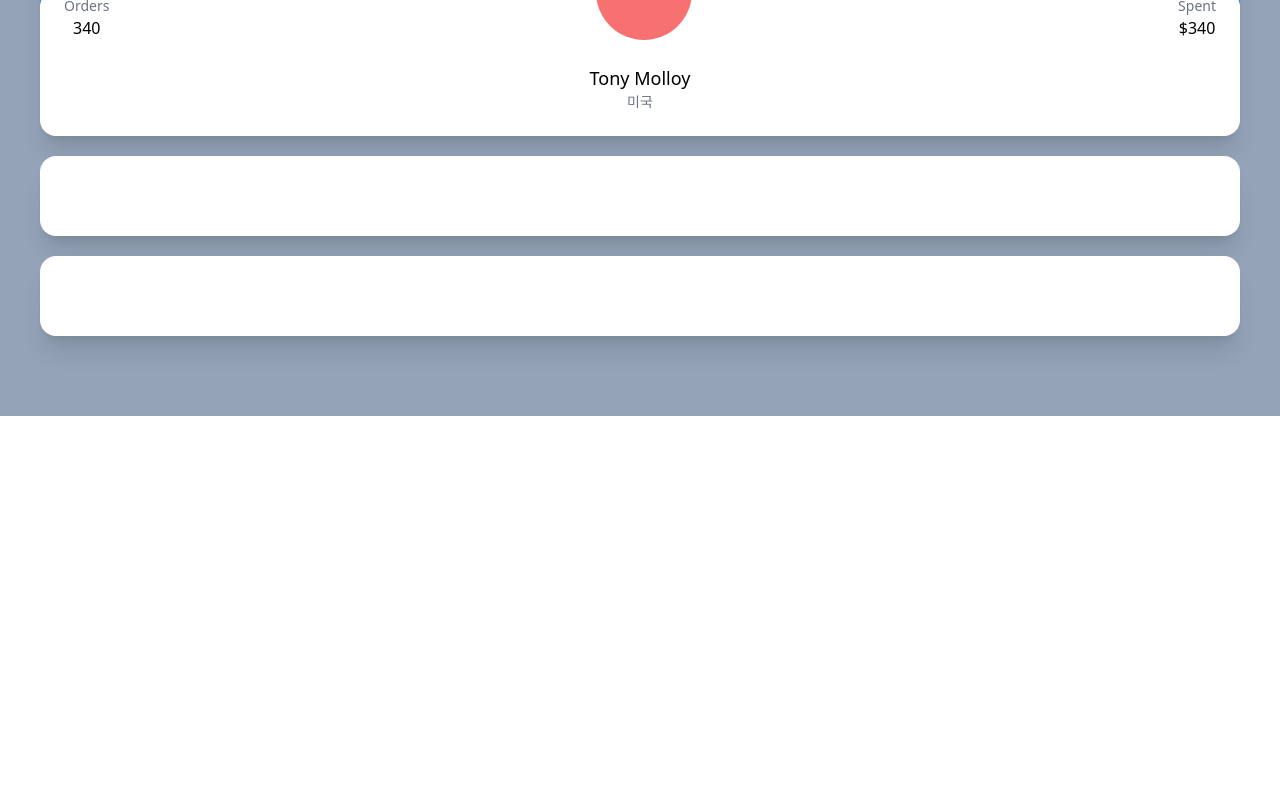
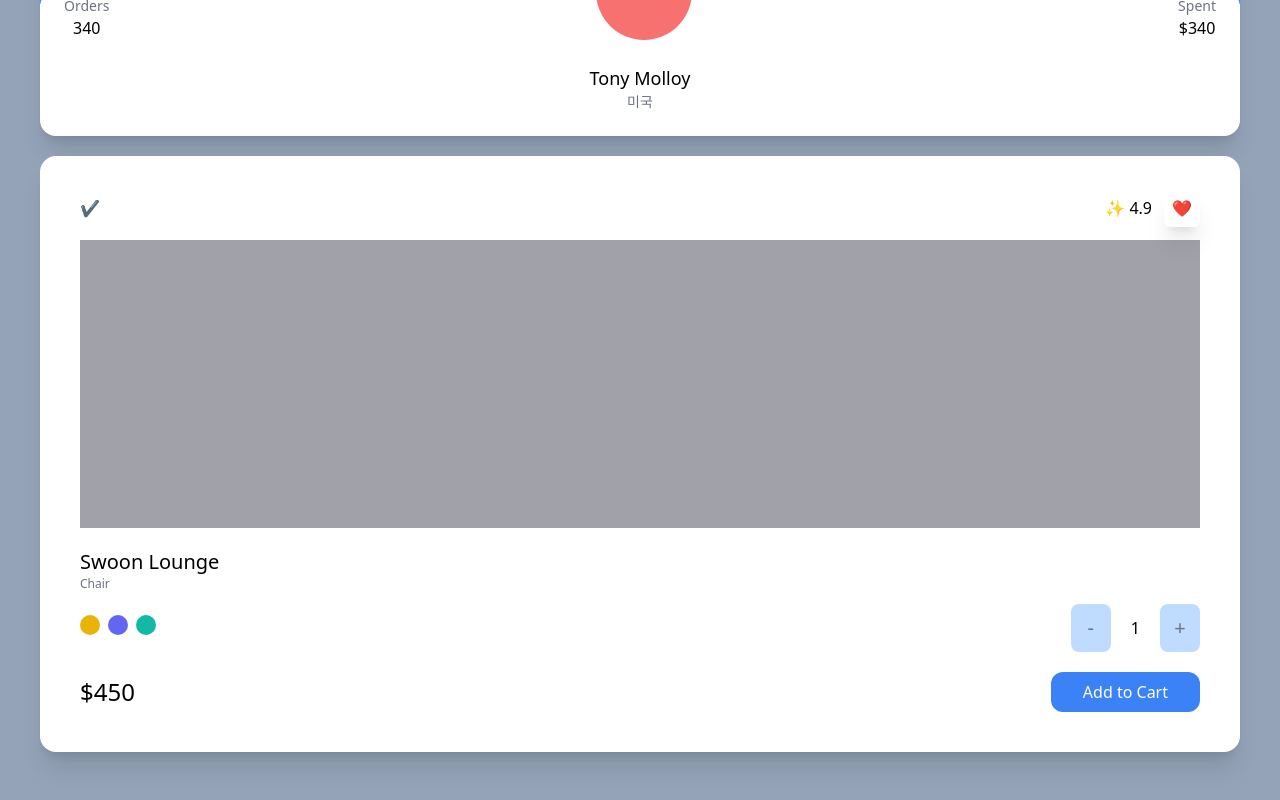
Before and after one commit to ricepotato/carrot-market, a Next.js app: page / in a window 1280 px wide. Shown: the part 426-1226 px from the top of the page. Before the commit the page ends 842 px from the top, so only its background shows below. Built offline with nearby package versions, Linux system fonts and the light colour scheme.

Commit message:
feat: ring, transition

```diff
--- a/pages/index.tsx
+++ b/pages/index.tsx
@@ -2,7 +2,7 @@
 
 const Home: NextPage = () => {
   return (
-    <div className="bg-slate-400 py-20 px-10 flex flex-col space-y-5">
+    <div className="bg-slate-400 py-20 px-10 flex flex-col space-y-5 min-h-screen">
       <div className="bg-white p-6 rounded-2xl shadow-xl">
         <span className="font-semibold text-xl">Select Item</span>
         <div className="flex justify-between my-2">
@@ -13,8 +13,10 @@
           <span>Total</span>
           <span className="font-semibold">$10</span>
         </div>
-        <div className="mt-5 bg-blue-500 text-white p-3 text-center rounded-xl w-2/4 mx-auto">
-          Checkout
+        <div className="flex">
+          <button className="mt-5 bg-blue-500 text-white p-3 rounded-xl w-2/4 mx-auto hover:bg-teal-500 hover:text-black active:bg-yellow-500 focus:text-red-500">
+            Checkout
+          </button>
         </div>
       </div>
 
@@ -40,8 +42,42 @@
           </div>
         </div>
       </div>
-      <div className="bg-white p-10 rounded-2xl shadow-xl"></div>
-      <div className="bg-white p-10 rounded-2xl shadow-xl"></div>
+      <div className="bg-white p-10 rounded-2xl shadow-xl">
+        <div className="flex mb-5 justify-between items-center">
+          <span>✔</span>
+          <div className="space-x-3">
+            <span>✨ 4.9</span>
+            <span className="shadow-xl p-2 rounded-md">❤</span>
+          </div>
+        </div>
+        <div className="bg-zinc-400 h-72 mb-5"></div>
+        <div className="flex flex-col">
+          <span className="font-medium text-xl">Swoon Lounge</span>
+          <span className="text-xs text-gray-500">Chair</span>
+          <div className="mt-3 mb-5 flex justify-between items-center">
+            <div className="space-x-2">
+              <button className="w-5 h-5 rounded-full bg-yellow-500 focus:ring-2 ring-offset-2 ring-yellow-500 transition"></button>
+              <button className="w-5 h-5 rounded-full bg-indigo-500 focus:ring-2 ring-offset-2 ring-indigo-500 transition"></button>
+              <button className="w-5 h-5 rounded-full bg-teal-500 focus:ring-2 ring-offset-2 ring-teal-500 transition"></button>
+            </div>
+            <div className="flex items-center space-x-5">
+              <button className="p-2.5 bg-blue-200 flex rounded-lg justify-center items-center aspect-square w-10 text-xl text-gray-500">
+                -
+              </button>
+              <span>1</span>
+              <button className="p-2.5 bg-blue-200 flex rounded-lg justify-center items-center aspect-square w-10 text-xl text-gray-500">
+                +
+              </button>
+            </div>
+          </div>
+          <div className="flex justify-between items-center">
+            <span className="font-medium text-2xl">$450</span>
+            <button className="px-8 py-2 bg-blue-500 text-center text-white rounded-xl">
+              Add to Cart
+            </button>
+          </div>
+        </div>
+      </div>
     </div>
   );
 };
```
